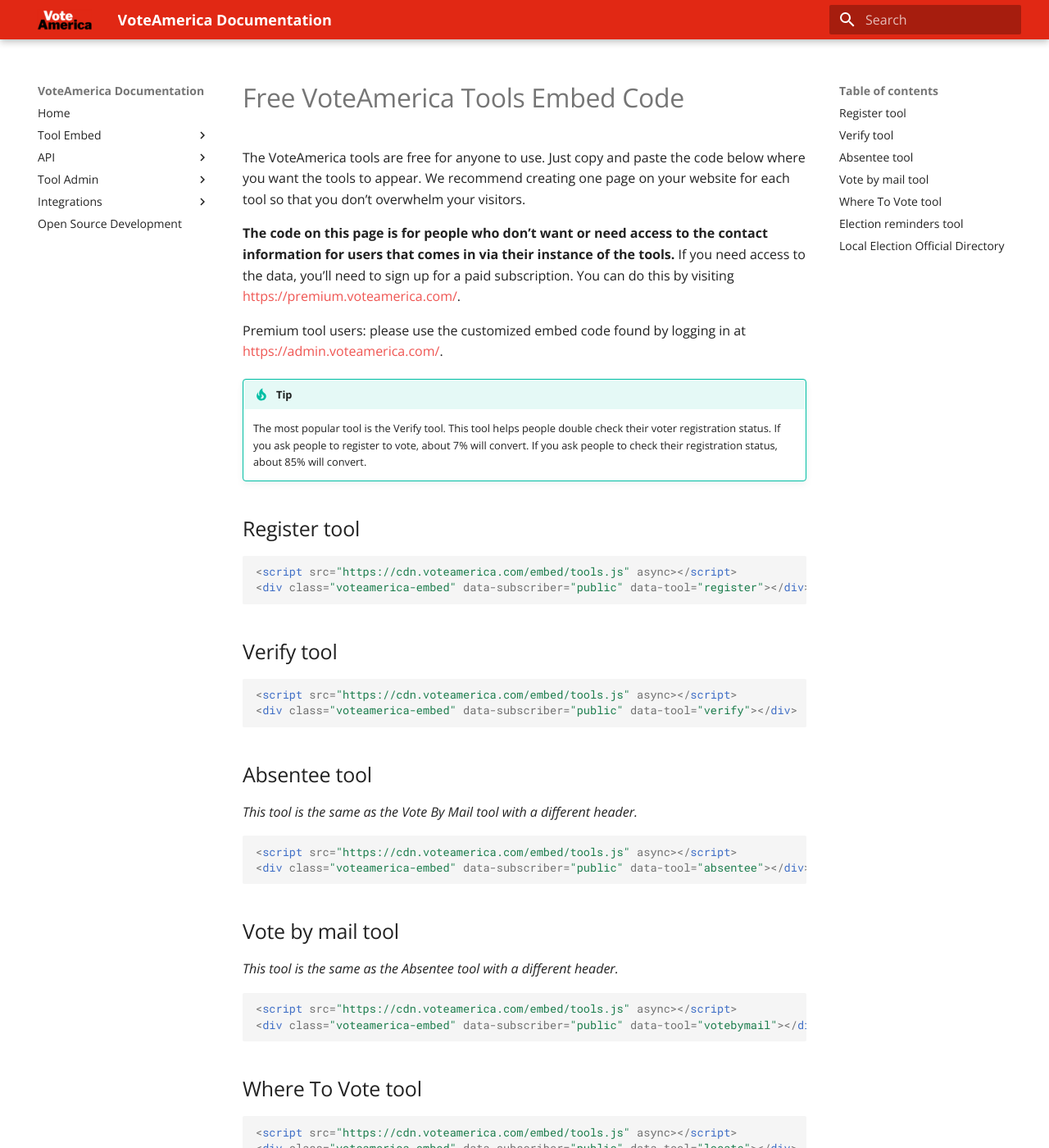
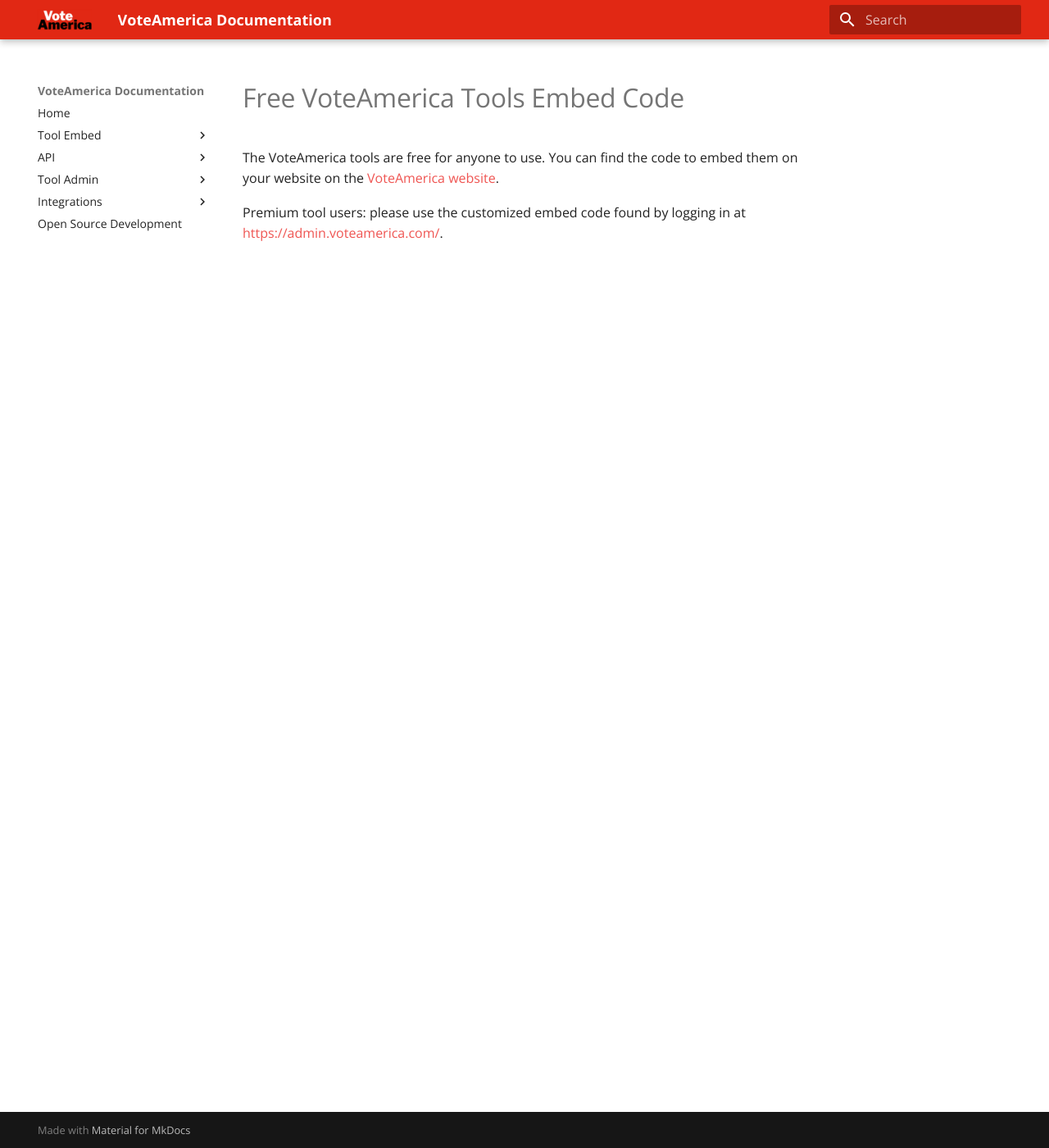
Before and after one commit to vote/turnout, an MkDocs documentation site: the page built from docs/turnout/embed/free.md, in a window 1280 px wide and 1400 px high. Shown: the whole window at 82% size. Built offline with MkDocs 1.6.1 and Material for MkDocs 9.7.7, drawn with Linux system fonts in a browser that asks for light colours; some of the changed text lies outside the part shown.

Commit message:
Add link to free embeds to docs site (#707)
* Add link to free embeds to docs site

* Fix links

````diff
--- a/docs/turnout/embed/free.md
+++ b/docs/turnout/embed/free.md
@@ -1,63 +1,5 @@
 # Free VoteAmerica Tools Embed Code
 
-The VoteAmerica tools are free for anyone to use.  Just copy and paste the code below where you want the tools to appear.  We recommend creating one page on your website for each tool so that you don’t overwhelm your visitors.
-
-**The code on this page is for people who don’t want or need access to the contact information for users that comes in via their instance of the tools.**  If you need access to the data, you’ll need to sign up for a paid subscription.  You can do this by visiting [https://premium.voteamerica.com/](https://premium.voteamerica.com/).
+The VoteAmerica tools are free for anyone to use.  You can find the code to embed them on your website on the [VoteAmerica website](https://www.voteamerica.com/embeds/).
 
 Premium tool users: please use the customized embed code found by logging in at [https://admin.voteamerica.com/](https://admin.voteamerica.com/).
-
-!!! tip
-    The most popular tool is the Verify tool. This tool helps people double check their voter registration status. If you ask people to register to vote, about 7% will convert. If you ask people to check their registration status, about 85% will convert.
-
-## Register tool
-
-```html
-<script src="https://cdn.voteamerica.com/embed/tools.js" async></script>
-<div class="voteamerica-embed" data-subscriber="public" data-tool="register"></div>
-```
-
-## Verify tool
-
-```html
-<script src="https://cdn.voteamerica.com/embed/tools.js" async></script>
-<div class="voteamerica-embed" data-subscriber="public" data-tool="verify"></div>
-```
-
-## Absentee tool
-
-_This tool is the same as the Vote By Mail tool with a different header._
-
-```html
-<script src="https://cdn.voteamerica.com/embed/tools.js" async></script>
-<div class="voteamerica-embed" data-subscriber="public" data-tool="absentee"></div>
-```
-
-## Vote by mail tool
-
-_This tool is the same as the Absentee tool with a different header._
-
-```html
-<script src="https://cdn.voteamerica.com/embed/tools.js" async></script>
-<div class="voteamerica-embed" data-subscriber="public" data-tool="votebymail"></div>
-```
-
-## Where To Vote tool
-
-```html
-<script src="https://cdn.voteamerica.com/embed/tools.js" async></script>
-<div class="voteamerica-embed" data-subscriber="public" data-tool="locate"></div>
-```
-
-## Election reminders tool
-
-```html
-<script src="https://cdn.voteamerica.com/embed/tools.js" async></script>
-<div class="voteamerica-embed" data-subscriber="public" data-tool="remind"></div>
-```
-
-## Local Election Official Directory
-
-```html
-<script src="https://cdn.voteamerica.com/embed/tools.js" async></script>
-<div class="voteamerica-embed" data-subscriber="public" data-tool="leo"></div>
-```
````
Also changed, not shown: docs/turnout/embed/index.md (+1 -1 lines).
